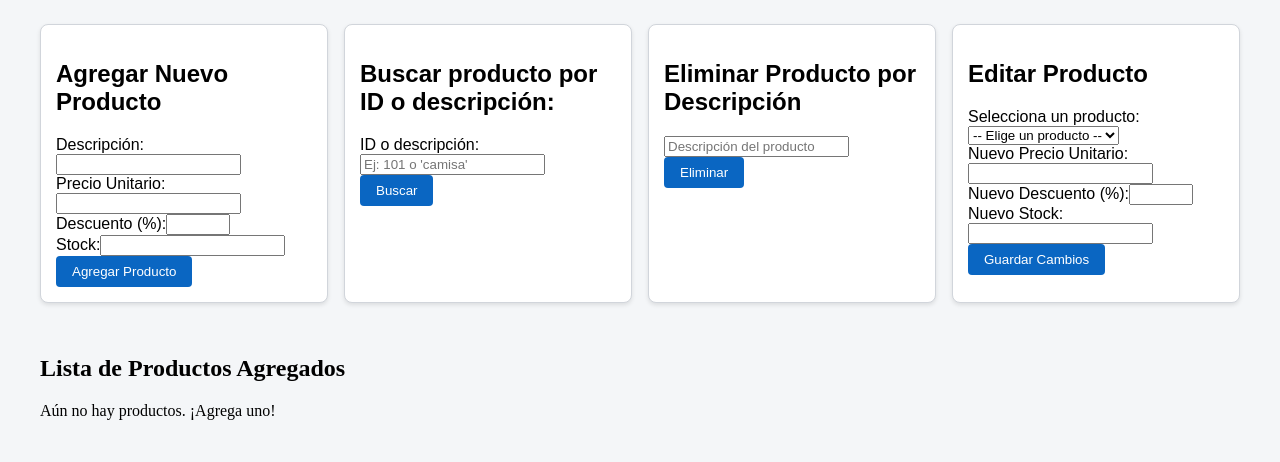
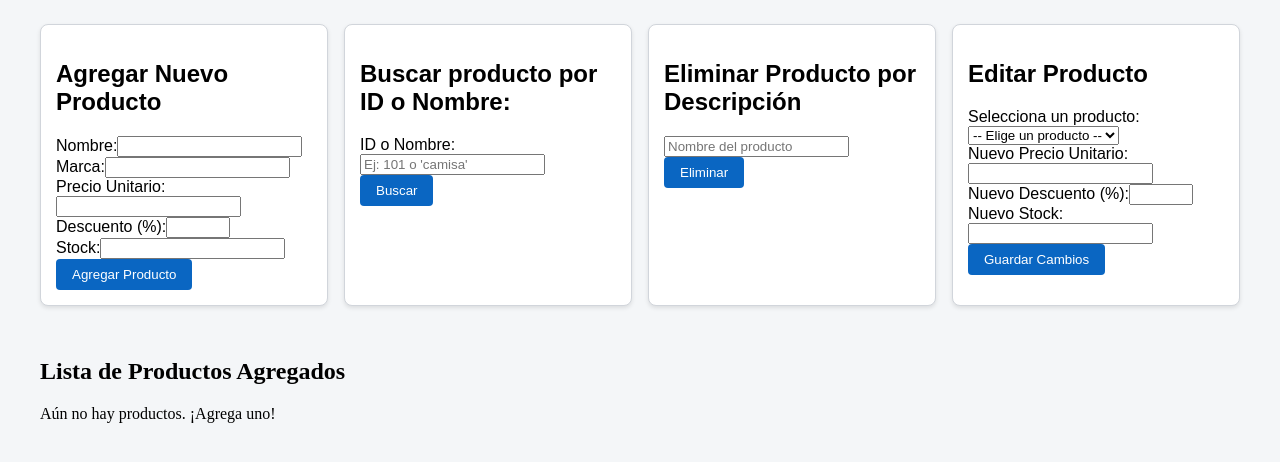
Before and after one commit to Chris213-boop/pv_tp4_grupo22, a React (Vite) app: page / in a window 1280 px wide. Shown: the top 462 px of the page. Built offline with nearby package versions, Linux system fonts and the light colour scheme.

Commit message:
Incorporo modificaciones con respecto al nombre y marca de producto Torres Cintia Cristina

```diff
--- a/src/assets/components/App.jsx
+++ b/src/assets/components/App.jsx
@@ -21,9 +21,9 @@ import ProductList from './ProductList';
     setProductos(prevProductos => [...prevProductos, nuevoProducto]);
   }, []);
 
-  const eliminarProducto = useCallback((descripcionABuscar) => {
+  const eliminarProducto = useCallback((nombreABuscar) => {
   setProductos(prevProductos =>
-    prevProductos.filter(producto => producto.descripcion.toLowerCase() !== descripcionABuscar.toLowerCase())
+    prevProductos.filter(producto => producto.nombre.toLowerCase() !== nombreABuscar.toLowerCase())
   );
   }, []);
 
@@ -37,8 +37,8 @@ import ProductList from './ProductList';
   const buscarProducto = useCallback((termino) => {
   const resultado = productos.filter(producto => {
     const idMatch = producto.id.toString() === termino;
-    const descMatch = producto.descripcion.toLowerCase().includes(termino.toLowerCase());
-    return idMatch || descMatch;
+    const nombreMatch = producto.nombre.toLowerCase().includes(termino.toLowerCase());
+    return idMatch || nombreMatch;
   });
   setResultados(resultado);
 }, [productos]);
@@ -48,7 +48,6 @@ import ProductList from './ProductList';
      <>
       <main className='contenedor-formularios'>
           <ProductForm onAddProduct={handleAgregarProducto} />
-
           <SearchResults buscarProducto={buscarProducto} resultados={resultados} />
           <ProductDelete onDelete={eliminarProducto} />
           <ProductEdit products={productos} onUpdate={actualizarProducto} />
--- a/src/assets/components/ProductDelete.jsx
+++ b/src/assets/components/ProductDelete.jsx
@@ -4,13 +4,13 @@
 import { useState } from 'react';
 
 function ProductDelete({ onDelete }) {
-  const [descripcion, setDescripcion] = useState('');
+  const [nombre, setNombre] = useState('');
 
   const handleSubmit = (e) => {
     e.preventDefault();
-    if (descripcion.trim() === '') return;
-    onDelete(descripcion); // Llama a App.jsx
-    setDescripcion(''); // Limpia el input
+    if (nombre.trim() === '') return;
+    onDelete(nombre); // Llama a App.jsx
+    setNombre(''); // Limpia el input
   };
 
   return (
@@ -20,9 +20,9 @@ function ProductDelete({ onDelete }) {
           <h2 className='titulo'>Eliminar Producto por Descripción</h2>
           <input
             type="text"
-            value={descripcion}
-            onChange={(e) => setDescripcion(e.target.value)}
-            placeholder="Descripción del producto"
+            value={nombre}
+            onChange={(e) => setNombre(e.target.value)}
+            placeholder="Nombre del producto"
           />
         </div>
         <div>
--- a/src/assets/components/ProductEdit.jsx
+++ b/src/assets/components/ProductEdit.jsx
@@ -53,7 +53,7 @@ function ProductEdit({ products, onUpdate }) {
           <option value="">-- Elige un producto --</option>
           {products.map((p) => (
             <option key={p.id} value={p.id}>
-              {p.descripcion}
+              {p.nombre}
             </option>
           ))}
         </select>
--- a/src/assets/components/ProductForm.jsx
+++ b/src/assets/components/ProductForm.jsx
@@ -4,16 +4,18 @@ import React, { useState } from 'react';
 import Item from './ProductItem';
 
 function ProductForm({ onAddProduct }) {
-  const [descripcion, setDescripcion] = useState('');
+  const [nombre, setNombre] = useState('');
+  const [marca, setMarca] = useState('');
   const [precioUnitario, setPrecioUnitario] = useState('');
   const [descuento, setDescuento] = useState('');
   const [stock, setStock] = useState('');
+  const [estado, setEstado] = useState('');
 
   const handleSubmit = (e) => {
     e.preventDefault();
 
-    if (!descripcion || !precioUnitario || !stock) {
-      alert('Por favor, completa la descripción, precio unitario y stock.');
+    if (!nombre || !precioUnitario || !stock) {
+      alert('Por favor, completa el nombre, precio unitario y stock.');
       return;
     }
 
@@ -35,19 +37,23 @@ function ProductForm({ onAddProduct }) {
     }
 
     const datos = {
-      descripcion,
+      nombre,
+      marca,
       precioUnitario: precioNum,
       descuento: descuentoNum,
       stock: stockNum,
+      estado,
     };
     const nuevoProducto = Item(datos); //aqui hacemos el llamada a Item pasandole los datos que tenemos en const datos
 
     onAddProduct(nuevoProducto);
 
-    setDescripcion('');
+    setNombre('');
+    setMarca('');
     setPrecioUnitario('');
     setDescuento('');
     setStock('');
+    setEstado('');
   };
 
   return (
@@ -58,12 +64,22 @@ function ProductForm({ onAddProduct }) {
       <form onSubmit={handleSubmit} >
         <div>
           <div>
-            <label htmlFor="descripcion">Descripción:</label>
+            <label htmlFor="nombre">Nombre:</label>
             <input
               type="text"
-              id="descripcion"
-              value={descripcion}
-              onChange={(e) => setDescripcion(e.target.value)}
+              id="nombre"
+              value={nombre}
+              onChange={(e) => setNombre(e.target.value)}
+              required
+            />
+          </div>
+          <div>
+            <label htmlFor="marca">Marca:</label>
+            <input
+              type="text"
+              id="marca"
+              value={marca}
+              onChange={(e) => setMarca(e.target.value)}
               required
             />
           </div>
--- a/src/assets/components/ProductItem.jsx
+++ b/src/assets/components/ProductItem.jsx
@@ -1,15 +1,17 @@
 //para representar cada producto individual.
 
 
-function Item ({descripcion, precioUnitario, descuento, stock }){
+function Item ({nombre, marca, precioUnitario, descuento, stock, estado }){
     //Nuevo Producto
     return {
         id: Date.now().toString(),
-        descripcion,
+        nombre,
+        marca,
         precioUnitario,
         descuento,
         precioConDescuento: precioUnitario * (1 - descuento / 100),
         stock,
+        estado,
     };
 }
 
--- a/src/assets/components/ProductList.jsx
+++ b/src/assets/components/ProductList.jsx
@@ -11,21 +11,27 @@ function ProductList ({productos}) {
               <table>
                 <thead>
                   <tr>
-                    <th>Descripción</th>
+                    <th>ID</th>
+                    <th>Nombre</th>
+                    <th>Marca</th>
                     <th>Precio Unitario</th>
                     <th>Descuento</th>
                     <th>Precio Final</th>
                     <th>Stock</th>
+                    <th>Estado</th>
                   </tr>
                 </thead>
                 <tbody>
                   {productos.map(producto => (
                     <tr key={producto.id}>
-                      <td>{producto.descripcion}</td>
+                      <td>{producto.id}</td>
+                      <td>{producto.nombre}</td>
+                      <td>{producto.marca}</td>
                       <td>${producto.precioUnitario}</td>
                       <td>{producto.descuento}%</td>
                       <td>${producto.precioConDescuento.toFixed(2)}</td>
                       <td>{producto.stock}</td>
+                      <td>{producto.estado}</td>
                     </tr>
                   ))}
                 </tbody>
--- a/src/assets/components/SearchBar.jsx
+++ b/src/assets/components/SearchBar.jsx
@@ -14,8 +14,8 @@ function SearchBar({ onSearch }) {
   return (
     <div>
       <form onSubmit={handleSubmit} >
-        <h2> Buscar producto por ID o descripción: </h2>
-        <label htmlFor="busqueda">ID o descripción:</label>
+        <h2> Buscar producto por ID o Nombre: </h2>
+        <label htmlFor="busqueda">ID o Nombre:</label>
           <input
             id="busqueda"
             type="text"
--- a/src/assets/components/SearchResults.jsx
+++ b/src/assets/components/SearchResults.jsx
@@ -11,7 +11,7 @@ function SearchResults ({buscarProducto, resultados}) {
                 <ul>
                     {resultados.map(producto => (
                         <li key={producto.id}>
-                        {producto.descripcion} - Precio: ${producto.precioUnitario} - Descuento: {producto.descuento}% - Precio Final: ${producto.precioConDescuento.toFixed(2)} - Stock: {producto.stock}
+                        {producto.nombre}- Marca: {producto.marca}- Precio: ${producto.precioUnitario} - Descuento: {producto.descuento}% - Precio Final: ${producto.precioConDescuento.toFixed(2)} - Stock: {producto.stock}- Estado: {producto.estado}
                         </li>
                     ))}
                 </ul>
```
